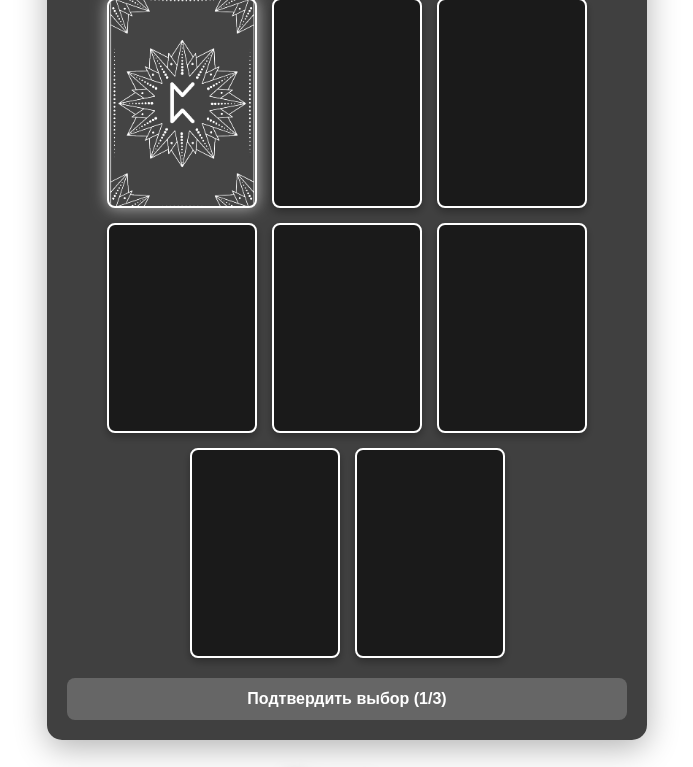
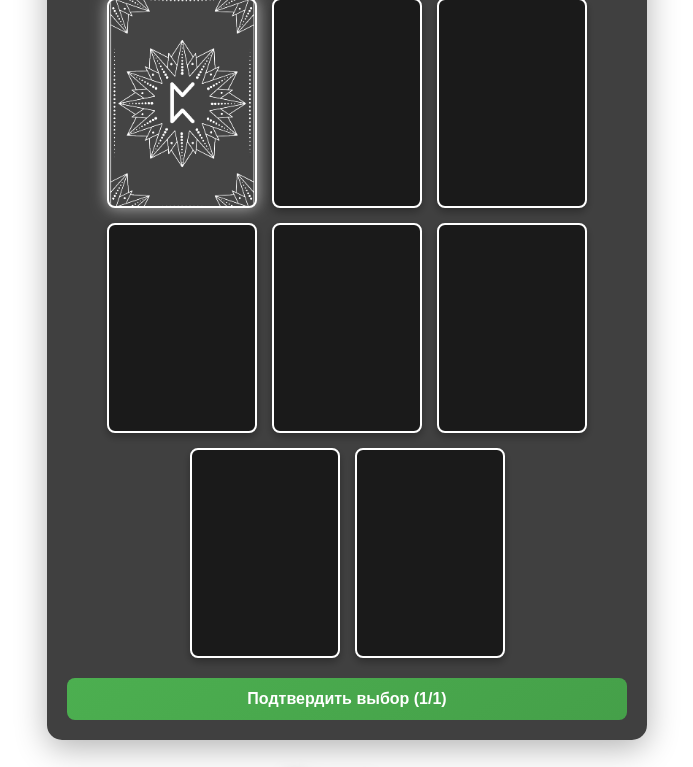
Before and after one commit to gabanna81/daily, a plain HTML site: page index.html in a window 1280 px wide. Both pictures are taken after a click on the element 475 px from the left and 103 px from the top of the page. Shown: the top 767 px of the page, without its empty margins (293-986 px from the left). Drawn offline with Linux system fonts and the light colour scheme.

Commit message:
Update index.html

```diff
--- a/index.html
+++ b/index.html
@@ -272,7 +272,7 @@
           if (runeElement.classList.contains('selected')) {
             runeElement.classList.remove('selected');
             selectedRunes = selectedRunes.filter(selected => selected !== runeName);
-          } else if (selectedRunes.length < 3) {
+          } else if (selectedRunes.length < 1) {
             runeElement.classList.add('selected');
             selectedRunes.push(runeName);
           }
@@ -282,8 +282,8 @@
       });
 
       function updateUI() {
-        confirmButton.disabled = selectedRunes.length !== 3;
-        confirmButton.textContent = `Подтвердить выбор (${selectedRunes.length}/3)`;
+        confirmButton.disabled = selectedRunes.length !== 1;
+        confirmButton.textContent = `Подтвердить выбор (${selectedRunes.length}/1)`;
       }
 
       confirmButton.addEventListener('click', function () {
```
